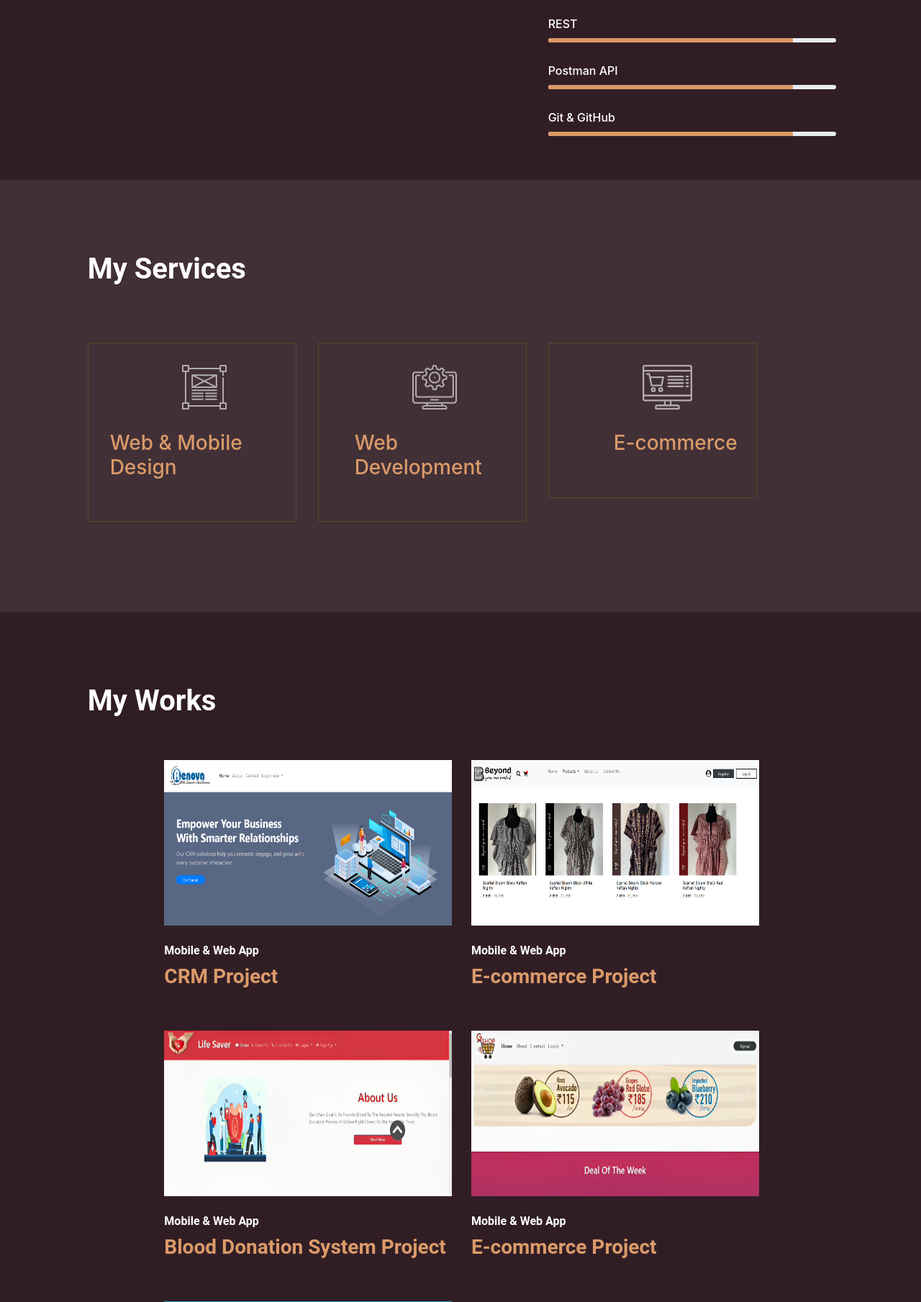
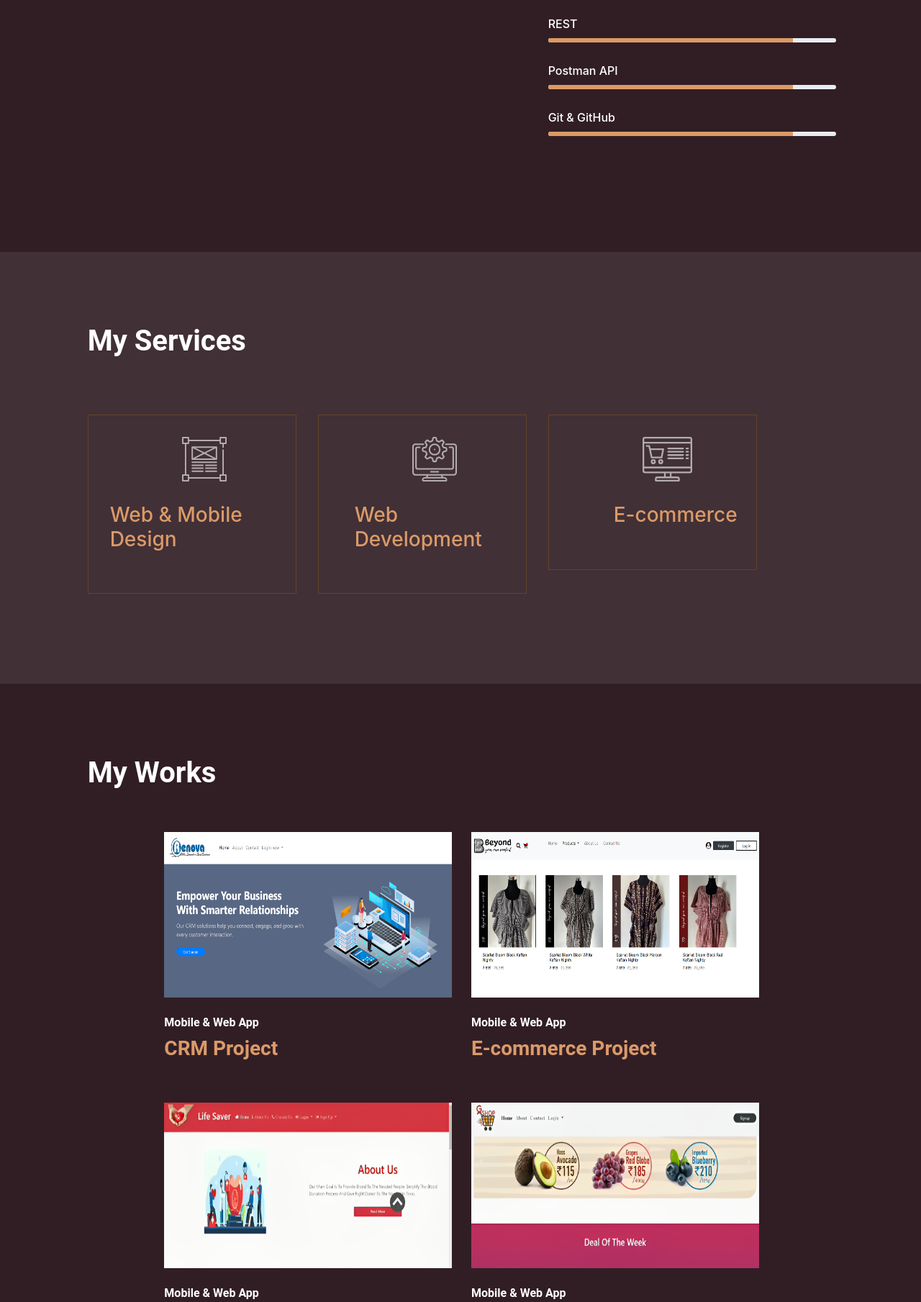
Before and after one commit to arunp007/Portfolio_, a Django app: page / in a window 1280 px wide; the page is wider, and only the part inside the window is pictured. Shown: the part 1577-3386 px from the top of that part at 72% size. Run offline with Django 5.2, Linux system fonts and the light colour scheme.

```diff
--- a/portfolio_app/templates/home.html
+++ b/portfolio_app/templates/home.html
@@ -82,7 +82,7 @@
 
         #container-2{
             background-color: #311E25;
-            height: 1200px;
+            height: 1300px;
         }
 
         .heading-1{
```
